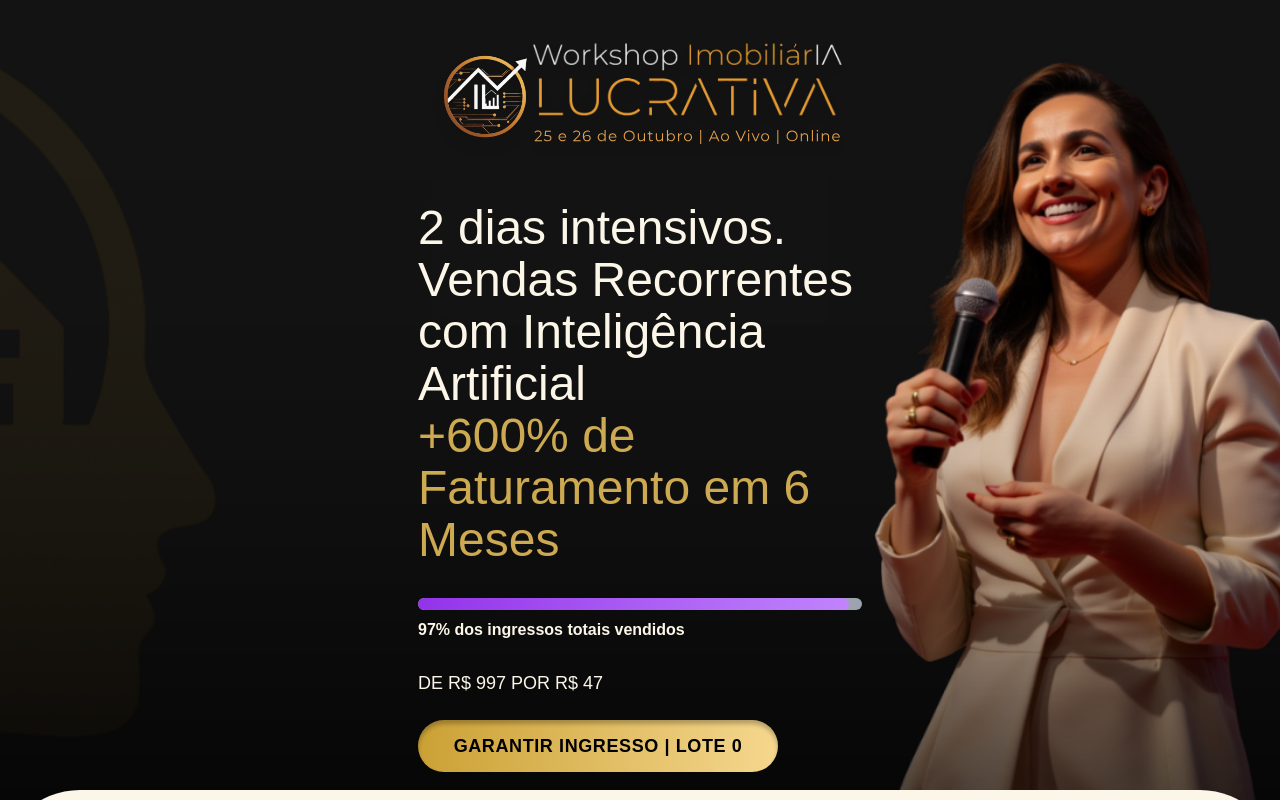
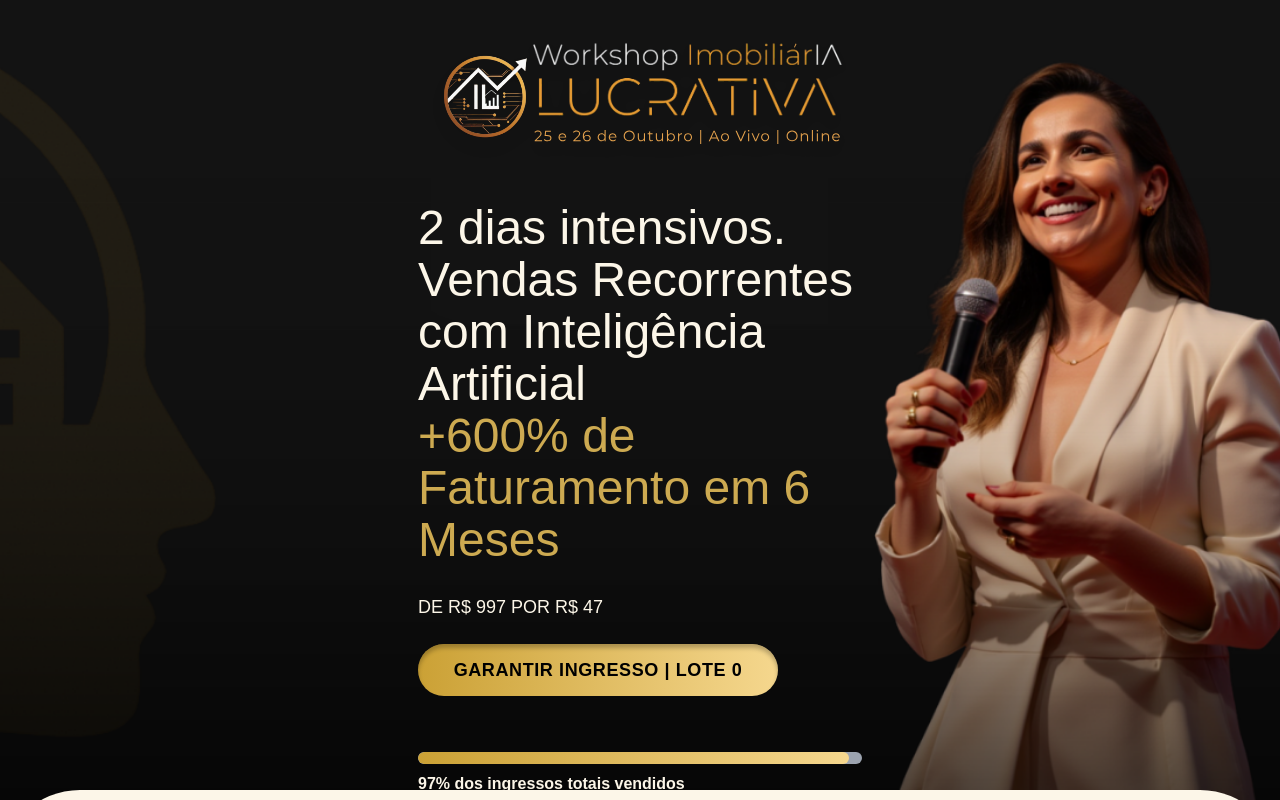
Before and after one commit to SOLANOSOX/workshop-pagina-2, a React (Vite) app: page / in a window 1280 px wide. Shown: the top 800 px of the page. Built offline with nearby package versions, Linux system fonts and the light colour scheme.

Commit message:
Refactor: Adjust progress bar position and color

```diff
--- a/src/components/HeroSection.tsx
+++ b/src/components/HeroSection.tsx
@@ -58,18 +58,6 @@ const HeroSection = () => {
             </div>
           </div>
 
-          {/* Progress Bar - Lote Vendido */}
-          <div className="w-full max-w-[546px] flex flex-col gap-2">
-            <div className="relative w-full h-3 bg-gray-400 rounded-full overflow-hidden">
-              <div
-                className="absolute top-0 left-0 h-full bg-gradient-to-r from-purple-600 to-purple-400 rounded-full transition-all duration-500"
-                style={{ width: '97%' }}
-              />
-            </div>
-            <p className="text-hero-text text-sm md:text-base font-semibold">
-              97% dos ingressos totais vendidos
-            </p>
-          </div>
           <div className="w-full flex justify-center">
             <h2
               className="
@@ -116,6 +104,19 @@ const HeroSection = () => {
             </Button>
           </div>
 
+          {/* Progress Bar - Lote Vendido */}
+          <div className="w-full max-w-[546px] flex flex-col gap-2">
+            <div className="relative w-full h-3 bg-gray-400 rounded-full overflow-hidden">
+              <div
+                className="absolute top-0 left-0 h-full bg-gradient-to-r from-[#CBA135] to-[#F5D78E] rounded-full transition-all duration-500"
+                style={{ width: '97%' }}
+              />
+            </div>
+            <p className="text-hero-text text-sm md:text-base font-semibold">
+              97% dos ingressos totais vendidos
+            </p>
+          </div>
+
           <div className="flex flex-row flex-wrap gap-6 justify-center"></div>
         </div>
       </section>
--- a/src/components/SixthSection.tsx
+++ b/src/components/SixthSection.tsx
@@ -110,6 +110,19 @@ export default function SixthSection({
                   </span>
                 </Button>
               </div>
+
+              {/* Progress Bar - Lote Vendido */}
+              <div className="w-full flex flex-col gap-2 pt-1">
+                <div className="relative w-full h-3 bg-gray-400 rounded-full overflow-hidden">
+                  <div
+                    className="absolute top-0 left-0 h-full bg-gradient-to-r from-[#CBA135] to-[#F5D78E] rounded-full transition-all duration-500"
+                    style={{ width: '97%' }}
+                  />
+                </div>
+                <p className="text-[#0E141B] text-sm md:text-base font-semibold text-center">
+                  97% dos ingressos totais vendidos
+                </p>
+              </div>
             </div>
           </div>
 
```
